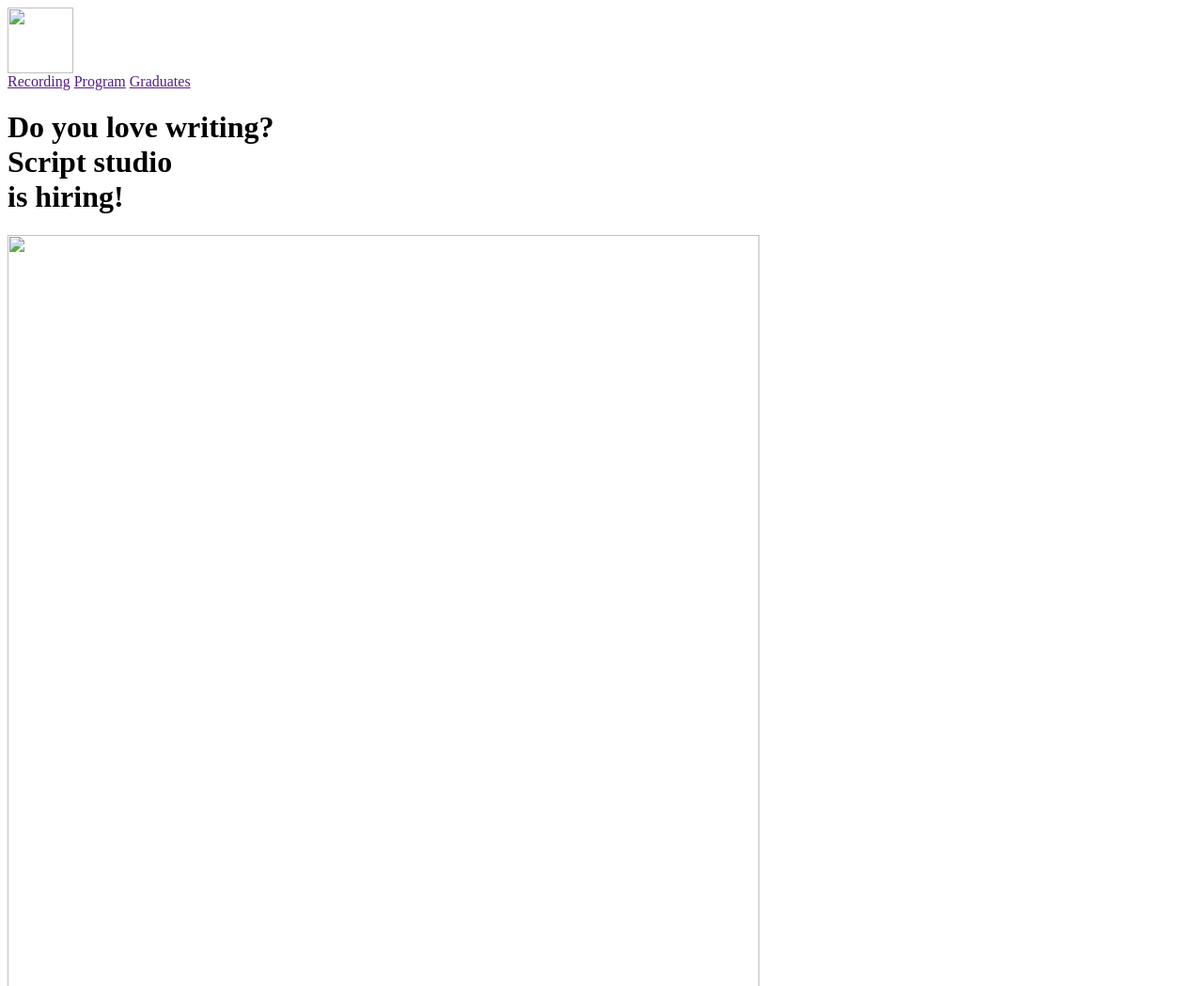
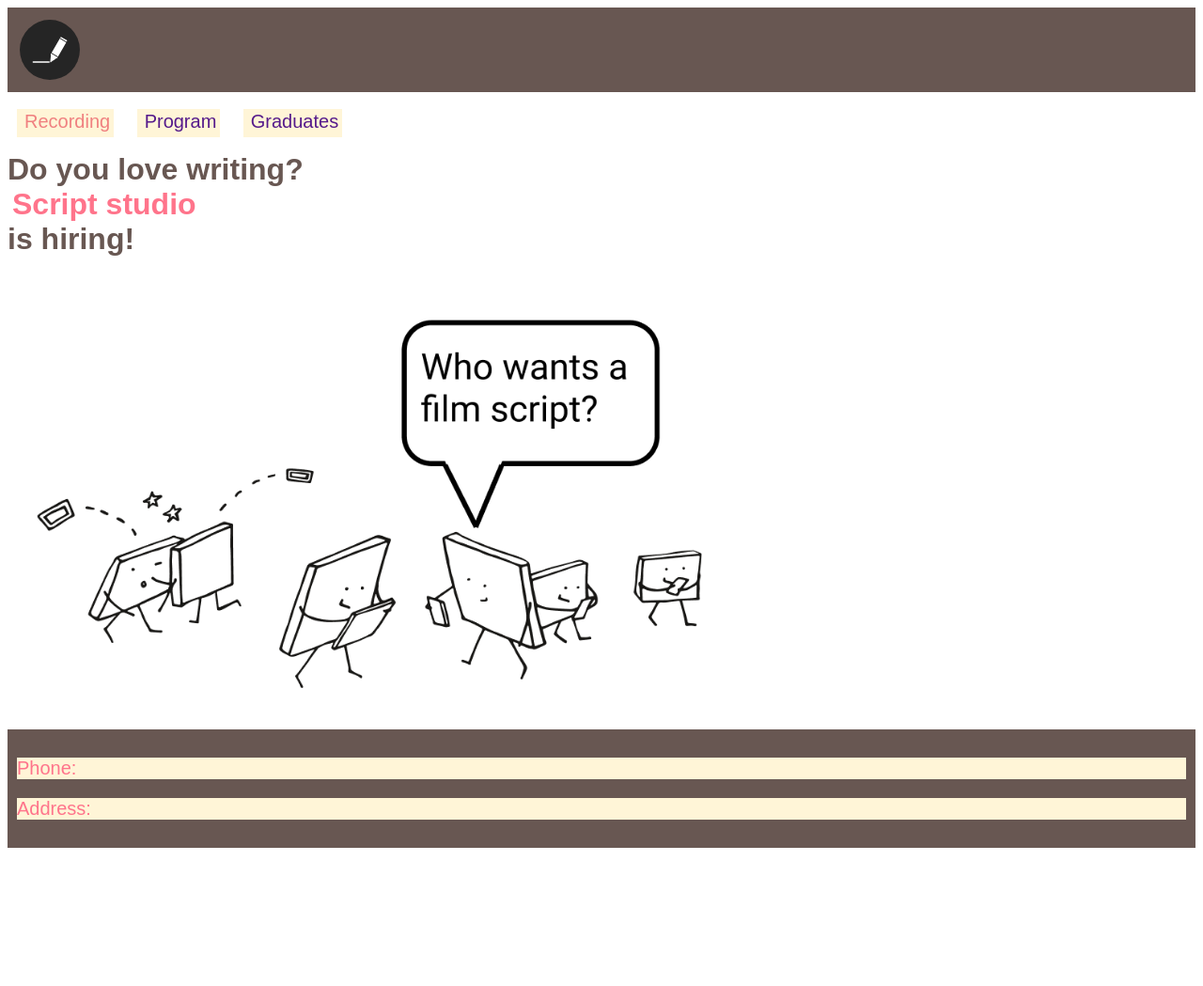
Before and after one commit to stualgo/not-a-blue-banana, a plain HTML site: page index.html in a window 1280 px wide. Shown: the top 1049 px of the page at 94% size. After the commit the page ends 910 px from the top, so only its background shows below. Drawn offline with Linux system fonts and the light colour scheme.

Commit message:
version bananana

```diff
--- a/index.html
+++ b/index.html
@@ -1,7 +1,7 @@
-<html>
+<html> <link rel="stylesheet"href="style.css"/>
     <body>
         <header >
-            <img src="/uploads/2020/12/logo_0_1608844038.svg" width="70px"/>
+            <img src="logo.svg" width="70px"/>
         </header>
         <main>
             <nav>
@@ -10,7 +10,7 @@
                 <a href="">Graduates</a>
             </nav>
             <h1>Do you love writing?<br/><font >Script studio</font><br/>is hiring!</h1>
-            <img src="/uploads/2021/06/22_0_1623136819.png" width="800px"/>
+            <img src="img.png" width="800px"/>
         </main>
         <footer >
             <p>Phone:</p>
```
Also changed, not shown: img.png (added), logo.svg (added).
